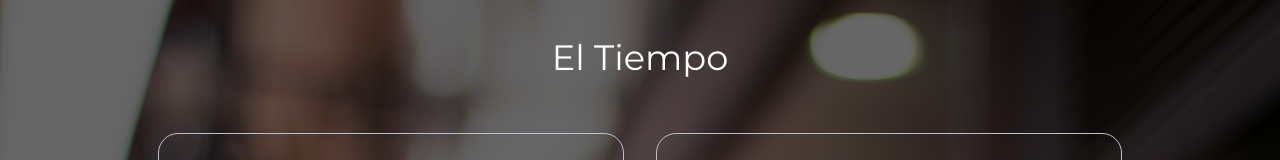
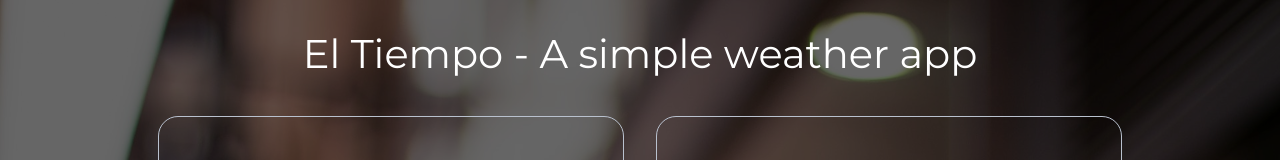
Before and after one commit to GeoFro/WeatherForecast-React-JS, a React (Create React App) app: page / in a window 1280 px wide. Shown: the top 160 px of the page. Built offline with nearby package versions, Linux system fonts and the light colour scheme; no server answers.

Commit message:
Changes to padding and margins

```diff
--- a/src/components/FormComponent.js
+++ b/src/components/FormComponent.js
@@ -5,7 +5,7 @@ import { Button, Form, FormGroup, Label, Input, FormText } from 'reactstrap';
 const FormContainer = styled.div`
   width: 50%;
   margin: auto;
-  padding: 2rem;
+  padding: 1rem;
 `;
 
 const ButtonStyle = {
--- a/src/components/ListWeather.js
+++ b/src/components/ListWeather.js
@@ -3,11 +3,12 @@ import styled from 'styled-components';
 
 const CityList = styled.div`
   padding: 1rem;
+  padding-top: 0;
   display: flex;
   flex-wrap: wrap;
   justify-content: center;
   align-items: center;
-  margin-top: 1rem;
+  margin-top: 0;
 `;
 
 const CityItem = styled.div`
--- a/src/components/Title.js
+++ b/src/components/Title.js
@@ -4,14 +4,15 @@ import styled from 'styled-components';
 const Titles = styled.div`
   margin: auto;
   text-align: center;
-  font-size: 2.2rem;
-  padding: 1.5 rem;
-  margin-top: 2rem;
+  font-size: 2.5rem;
+  padding: 1rem;
+  padding-bottomm: 0;
+  margin-top: 0.5rem;
 `;
 
 const Title = () => (
   <Titles>
-    El Tiempo
+    El Tiempo - A simple weather app
   </Titles>
 )
 
--- a/src/components/Weather.js
+++ b/src/components/Weather.js
@@ -8,6 +8,8 @@ const WeatherResult = styled.div`
   margin: auto;
   margin-top: 1rem;
   margin-bottom: 1rem;
+  width: 50%;
+  text-align: center;
 `;
 
 const ResultName = styled.div`
@@ -33,6 +35,8 @@ const ResultDesc = styled.div`
 // Data will only display if the data is present.
 
 const Weather = props => (
+  <div>
+    { props.city_name &&
       <WeatherResult>
         { props.city_name &&
             <ResultName>{props.city_name}</ResultName>
@@ -50,6 +54,9 @@ const Weather = props => (
           <div>{props.error}</div>
         }
       </WeatherResult>
+    }
+  </div>
+
 );
 
 export default Weather;
```
Lines whose indentation alone changed are shown as unchanged.
